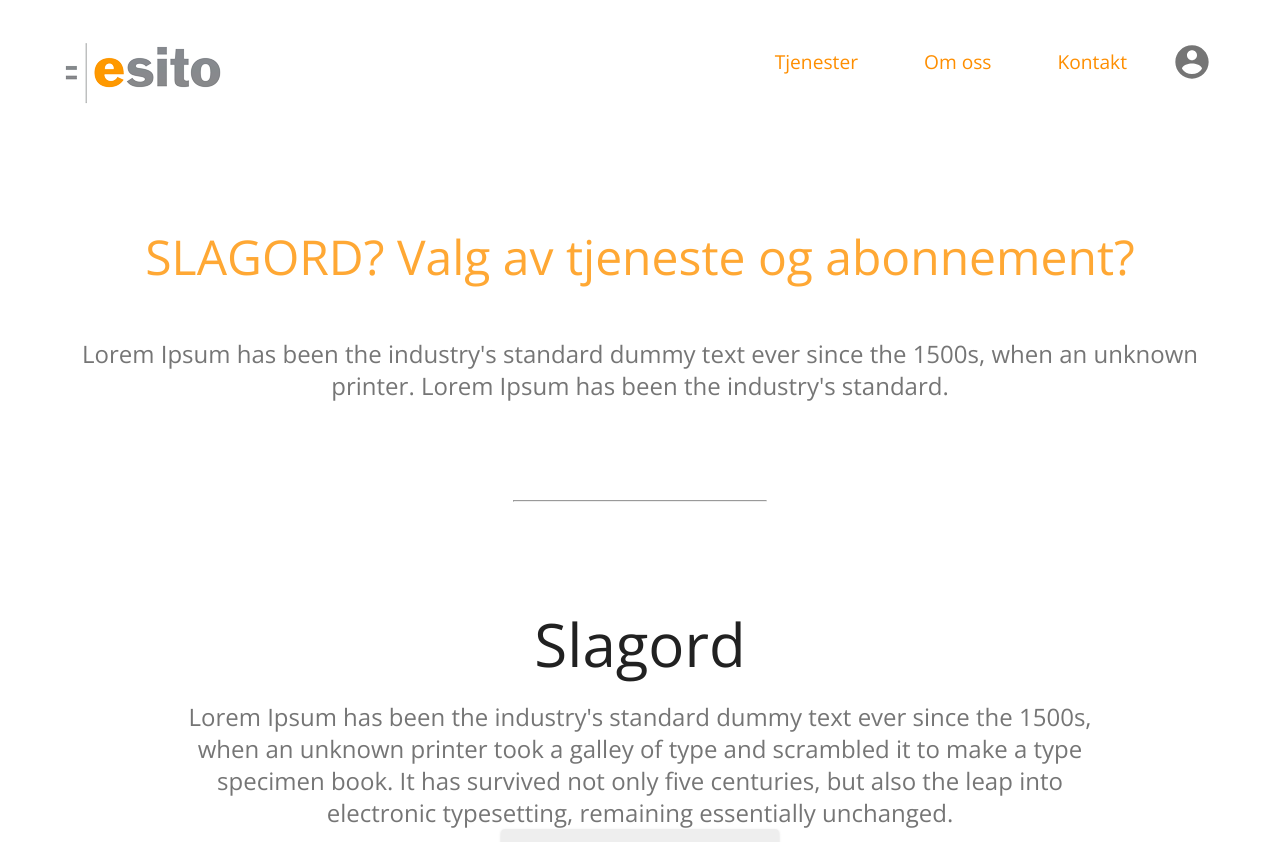
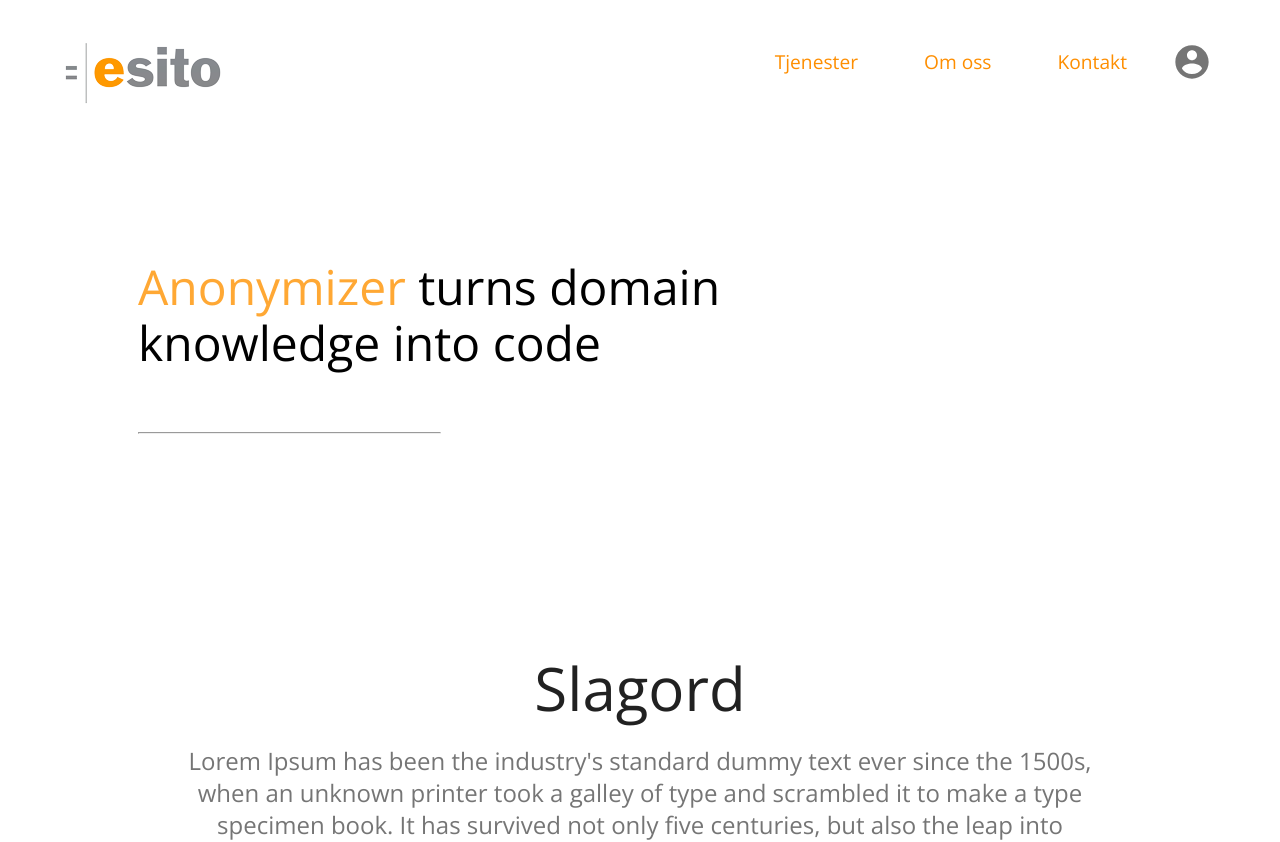
Before and after one commit to MomciloDelic/G9-Anonymizer, a React (Create React App) app: page / in a window 1280 px wide. Shown: the top 842 px of the page. Built offline with nearby package versions, Linux system fonts and the light colour scheme.

Commit message:
Changing design

```diff
--- a/src/components/HeaderContainer.tsx
+++ b/src/components/HeaderContainer.tsx
@@ -15,20 +15,20 @@ const HeaderContainer: React.FC = () => {
   return (
     <React.Fragment>
       <Container maxWidth='lg' component='main' className={classes.heroContent}>
-        <div style={{ padding: "50px", paddingBottom: "90px" }}>
+        <div style={{ padding: "130px", paddingTop: "80px" }}>
           <Typography
-            style={{ color: "#ffa834" }}
+            style={{ color: "black"}}
             component='h3'
             variant='h3'
-            align='center'
+            align='left'
             color='textPrimary'
             gutterBottom
           >
-            SLAGORD? Valg av tjeneste og abonnement?
+            <span style={{ color: "#ffa834" }}>Anonymizer </span> turns domain <br/>knowledge into code
           </Typography>
           <br />
           <br />
-          <Typography
+{/*           <Typography
             variant='h5'
             align='center'
             color='textSecondary'
@@ -37,9 +37,9 @@ const HeaderContainer: React.FC = () => {
             Lorem Ipsum has been the industry's standard dummy text ever since
             the 1500s, when an unknown printer. Lorem Ipsum has been the
             industry's standard.
-          </Typography>
+          </Typography> */}
+          <hr style={{ width: "30%", float: "left"}} />
         </div>
-        <hr style={{ width: "20%" }} />
       </Container>
     </React.Fragment>
   );
```
